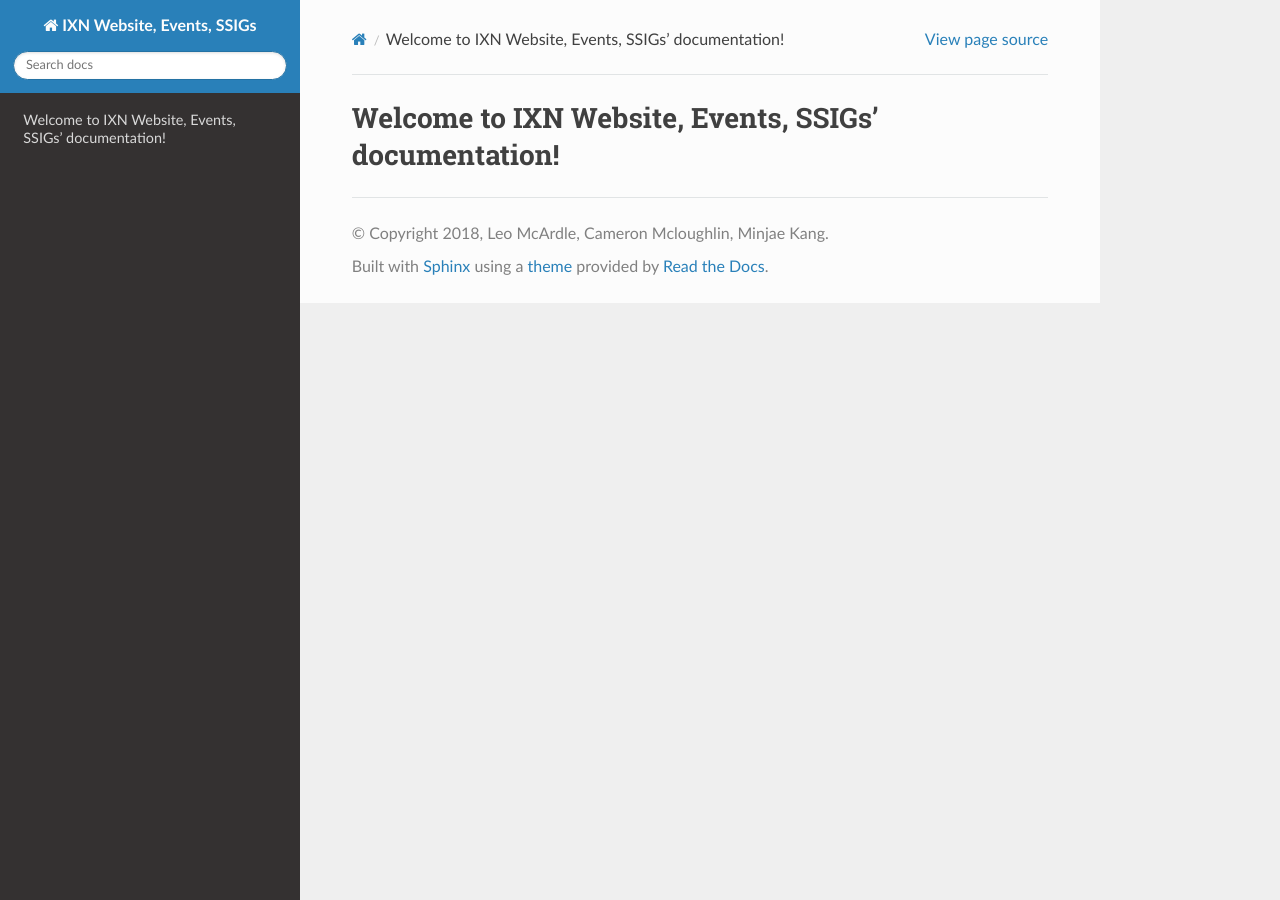
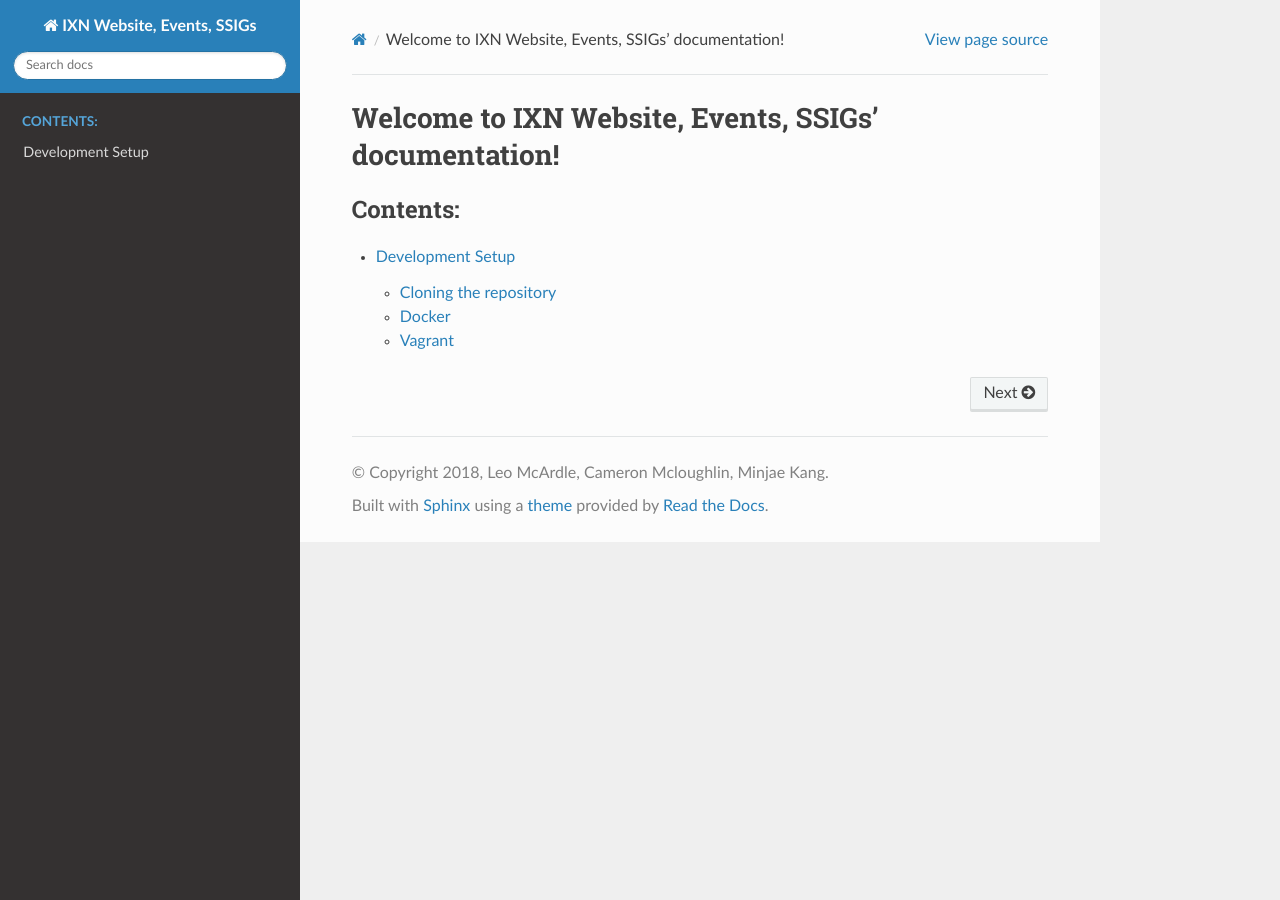
Before and after one commit to UCLComputerScience/103P_2018_team51, a Sphinx documentation site: the page built from docs/index.rst, in a window 1280 px wide. Built offline with Sphinx 7.4.7 and the Read the Docs theme 2.0.0, drawn with Linux system fonts in a browser that asks for light colours; some of the changed lines change nothing that is shown.

Commit message:
add docs for docker & vagrant setup

```diff
--- /dev/null
+++ b/docs/dev_setup.rst
@@ -0,0 +1,99 @@
+Development Setup
+=================
+
+The recommended development environment is Docker, but a Vagrant environment is also provided.
+
+Cloning the repository
+----------------------
+
+Both environments require you to:
+
+#. Clone the repository: ``git clone https://github.com/UCLComputerScience/103P_2018_team51.git``
+#. Enter the cloned repository: ``cd 103P_2018_team51``
+
+Docker
+------
+
+Ensure you've installed Docker Compose by following the instructions here: https://docs.docker.com/compose/install/
+
+Then, build the container with: ``docker-compose build``.
+
+Next, you'll need to run the database migrations, to set up the database. To do this:
+
+#. Open a shell within the docker container: ``docker-compose run web sh``
+#. Within the container, run: ``python3 manage.py migrate``
+
+Now, close the container shell with ``exit`` (or open a new terminal window) and run the container with: ``docker-compose up``.
+
+You should now be able to access the site at: http://localhost:8000
+
+Stopping the container
+^^^^^^^^^^^^^^^^^^^^^^
+
+To stop the running container, go to the terminal it's running in and hit **Ctrl + C**. Docker will then gracefully bring the container down.
+
+If the container is hanging, hit **Ctrl + C** again to kill it.
+
+Updating the container
+^^^^^^^^^^^^^^^^^^^^^^
+
+When pulling in new changes to the ``requirements.txt`` file from git, the container will need to be rebuilt.
+
+To rebuild and bring the container up in one step run: ``docker-compose up --build``.
+
+Tips, tricks and oddities
+^^^^^^^^^^^^^^^^^^^^^^^^^
+
+Running Docker as root
+""""""""""""""""""""""
+
+If running ``docker-compose`` as root, `as is recommended <https://docs.docker.com/engine/security/security/#docker-daemon-attack-surface>`_, then all files and directories created in the source directory within the container will be owned by root, and git will be unable to properly version control them. Run ``sudo chown -R $USER:$USER .`` outside the container to update their ownership to your user.
+
+Vagrant
+-------
+
+Download Vagrant and install it from here: https://www.vagrantup.com/downloads.html
+
+You'll also need to install VirtualBox from here: https://www.virtualbox.org/wiki/Downloads
+
+Bring the machine up with: ``vagrant up``.
+
+After the machine has finished booting, open a shell within it with: ``vagrant ssh``.
+
+Next, you'll want to navigate to the directory holding the project's source code with: ``cd /vagrant``.
+
+Here, run the database migrations to set up the database with ``python3 manage.py migrate``, and bring the server up with ``gulp``.
+
+You should now be able to access the site at: http://localhost:8000
+
+Stopping the machine
+^^^^^^^^^^^^^^^^^^^^
+
+To stop the running machine:
+
+#. Kill the server with: **Ctrl + C**
+#. Exit from the machine's shell with: ``exit``
+#. Stop the machine with: ``vagrant halt``
+
+Updating the machine
+^^^^^^^^^^^^^^^^^^^^
+
+When pulling in changes to the ``requirements.txt`` file from git, those new requirements will need to be installed in the machine.
+
+Do this by running ``pip3 install -r requirements.txt`` from the ``/vagrant`` path within the machine.
+
+Tips, tricks and oddities
+^^^^^^^^^^^^^^^^^^^^^^^^^
+
+Using Windows as a host
+"""""""""""""""""""""""
+
+It seems that on Windows, the ``up.sh`` provisioning script isn't run on every ``vagrant up``. This will usually be apparent if running ``gulp`` produces an error about it not being installed. This can be resolved by running ``./up.sh`` from the ``/vagrant`` path within the machine, every time after you bring it up.
+
+It also seems that the correct database configuration options aren't set. Resolve this by creating a ``.env`` file in the source directory which includes::
+
+  DATABASE_HOST=localhost
+  DATABASE_USER=vagrant
+  DATABASE_PASSWORD=vagrant
+
+Or modify your existing ``.env`` file to contain those options.
--- a/docs/index.rst
+++ b/docs/index.rst
@@ -9,3 +9,5 @@
 .. toctree::
    :maxdepth: 2
    :caption: Contents:
+
+   dev_setup
```
